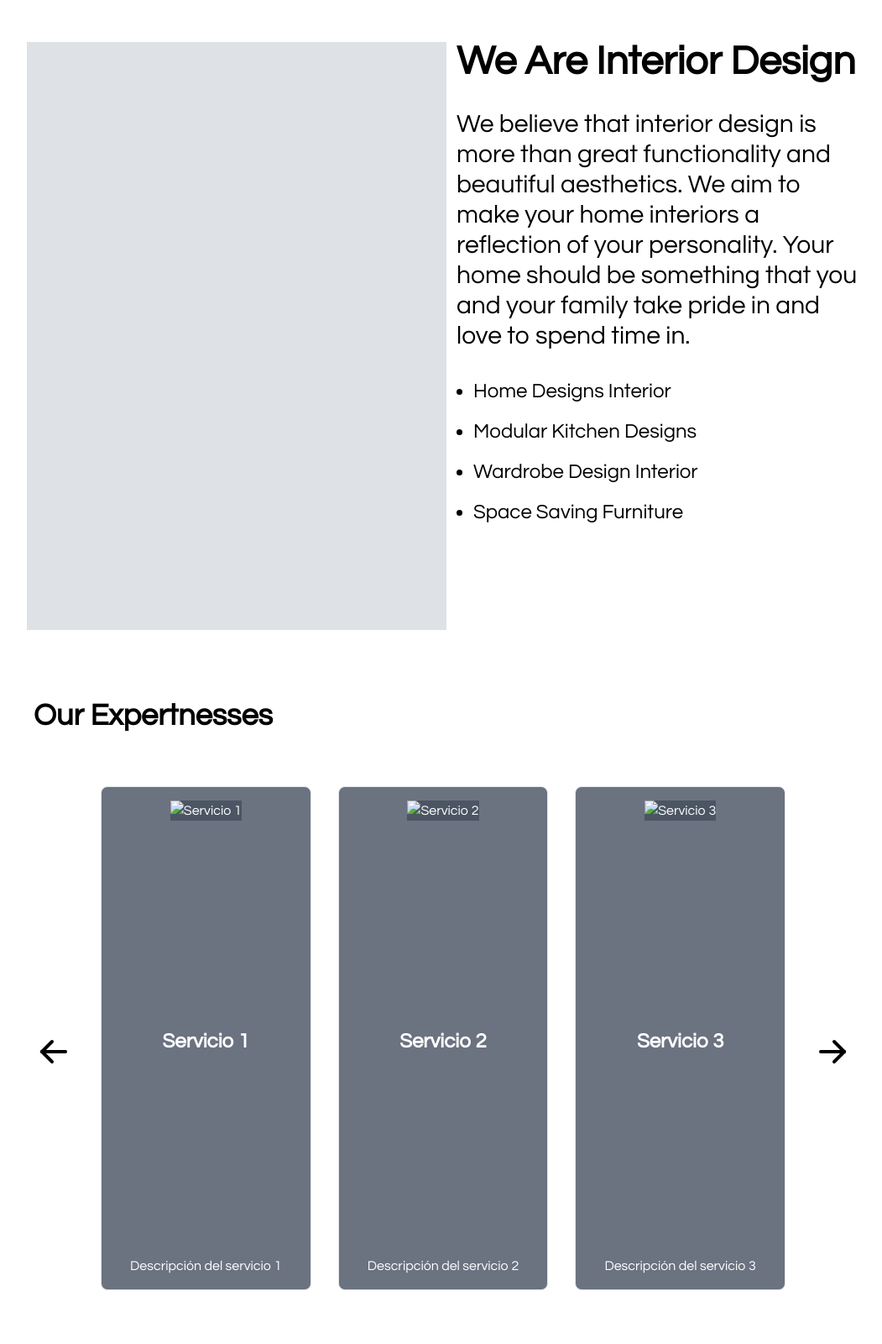
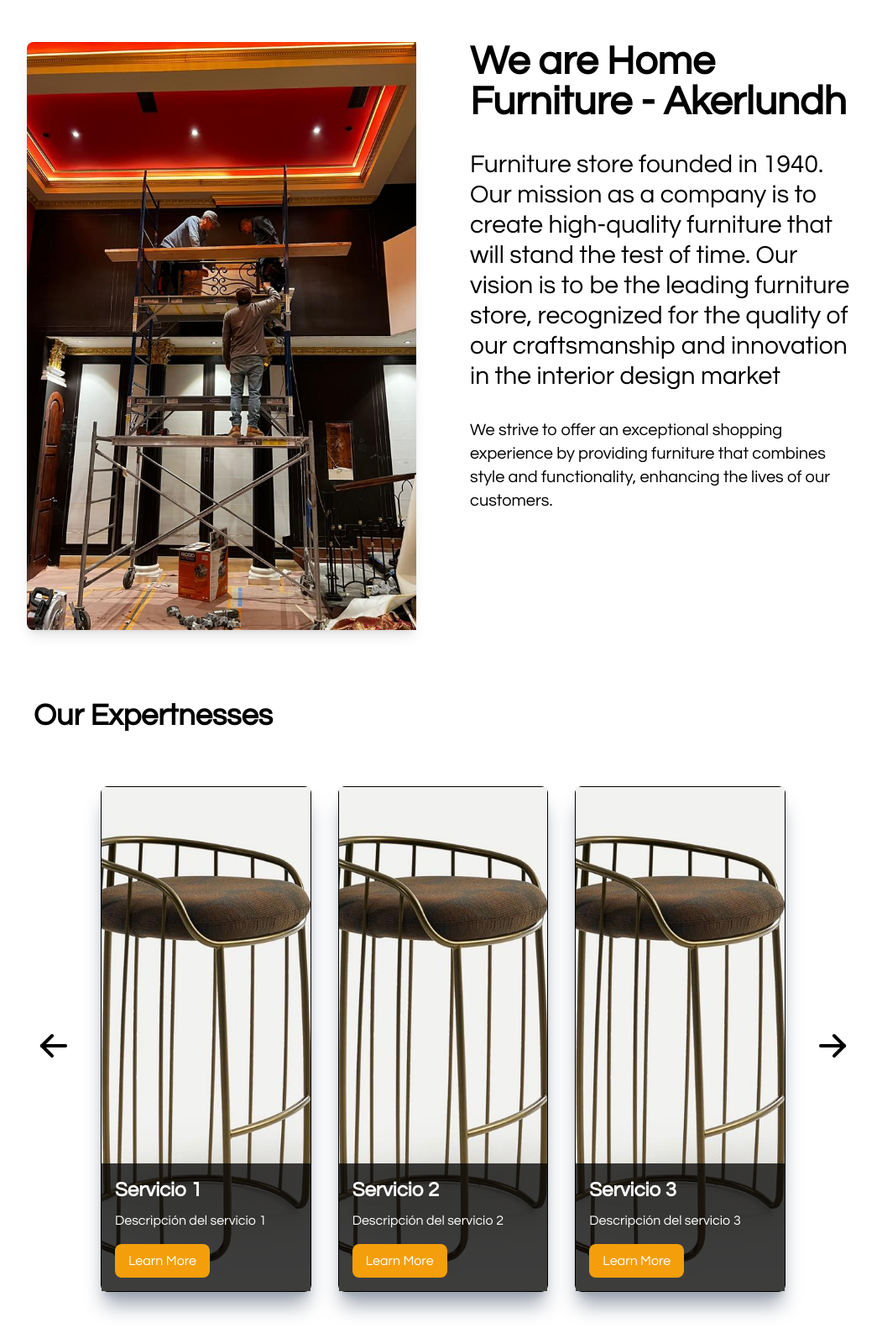
Before and after one commit to Kevin180317/Akerlundh, an Astro site: page / in a window 1280 px wide. Shown: the part 800-2400 px from the top of the page at 84% size, without its empty margins (112-1163 px from the left). Built offline with nearby package versions, Linux system fonts and the light colour scheme; Astro itself is replaced by a stand-in of ours.

Commit message:
primeros cambios

```diff
--- a/src/components/About.astro
+++ b/src/components/About.astro
@@ -1,27 +1,35 @@
 <main
   class="flex justify-center px-4 items-center md:h-screen mx-auto md:w-[80%]"
 >
-  <div class="grid grid-cols-1 md:grid-cols-2 gap-8">
+  <div class="grid grid-cols-1 md:grid-cols-2 gap-16 py-8">
     <!-- Primera columna: Imagen -->
-    <div class="animate-pulse">
-      <div class="bg-gray-300 md:w-[500px] md:h-[700px]"></div>
+    <div>
+      <img
+        src="/about.jpg"
+        class="md:w-full
+        md:h-[700px]
+        object-cover
+        rounded-lg
+        shadow-lg
+        md:rounded-r-none"
+        alt=""
+      />
     </div>
 
     <!-- Segunda columna: Texto y Lista -->
     <div>
-      <h2 class="text-5xl font-bold mb-8">We Are Interior Design</h2>
+      <h2 class="text-5xl font-bold mb-8">We are Home Furniture - Akerlundh</h2>
       <p class="mb-8 text-3xl">
-        We believe that interior design is more than great functionality and
-        beautiful aesthetics. We aim to make your home interiors a reflection of
-        your personality. Your home should be something that you and your family
-        take pride in and love to spend time in.
+        Furniture store founded in 1940. Our mission as a company is to create
+        high-quality furniture that will stand the test of time. Our vision is
+        to be the leading furniture store, recognized for the quality of our
+        craftsmanship and innovation in the interior design market
       </p>
-      <ul class="list-disc pl-5 text-2xl space-y-4">
-        <li>Home Designs Interior</li>
-        <li>Modular Kitchen Designs</li>
-        <li>Wardrobe Design Interior</li>
-        <li>Space Saving Furniture</li>
-      </ul>
+      <p class="mb-8 text-xl">
+        We strive to offer an exceptional shopping experience by providing
+        furniture that combines style and functionality, enhancing the lives of
+        our customers.
+      </p>
     </div>
   </div>
 </main>
--- a/src/components/Footer.astro
+++ b/src/components/Footer.astro
@@ -6,16 +6,21 @@ let date = new Date().getFullYear();
   <footer
     class="grid grid-cols-1 sm:grid-cols-2 md:grid-cols-4 md:w-[80%] mx-auto gap-8 px-8 py-16 md:py-4 h-80 items-center"
   >
-    <div class="flex flex-col mb-4">
+    <div class="flex flex-col">
       <h1 class="text-5xl font-bold mb-4">About Us</h1>
       <p class="text-xl font-light mb-4">
         Our dedicated home interior designers work with you tirelessly to tie
         your style with their design expertise, creating the perfect interior
         design concept.
       </p>
-      <strong class="text-amber-500 text-2xl"> support@Homekins.com </strong>
+      <a
+        class="text-amber-500 text-2xl font-bold cursor-pointer
+        hover:text-amber-600 hover:underline"
+        href="mailto:hfcustomdesign@gmail.com?subject=Consulta&body=Hola, me gustaría obtener más información."
+        >hfcustomdesign@gmail.com
+      </a>
     </div>
-    <div class="flex flex-col mb-4">
+    <div class="flex flex-col">
       <h1 class="text-5xl font-bold mb-4">Usefull link</h1>
       <ul class="text-xl space-y-4 cursor-pointer">
         <li>Frequently Asked</li>
@@ -40,6 +45,10 @@ let date = new Date().getFullYear();
         here.
       </p>
       <div class="flex gap-4">
+        <a
+          href="https://www.facebook.com/profile.php?id=61560814906853"
+          target="_blank"
+        >
           <svg
             xmlns="http://www.w3.org/2000/svg"
             class="stroke-black hover:stroke-amber-600 cursor-pointer"
@@ -60,6 +69,9 @@ let date = new Date().getFullYear();
               d="M12 10.174c-1.766 -2.784 -3.315 -4.174 -4.648 -4.174c-2 0 -3.263 2.213 -4 5.217c-.704 2.869 -.5 6.783 2 6.783c1.114 0 2.648 -1.565 4.148 -3.652c1 -1.391 1.833 -2.783 2.5 -4.174z"
             ></path>
           </svg>
+        </a>
+
+        <a href="https://www.instagram.com/hf_customdesign/" target="_blank">
           <svg
             xmlns="http://www.w3.org/2000/svg"
             class="stroke-black hover:stroke-amber-600 cursor-pointer"
@@ -79,6 +91,7 @@ let date = new Date().getFullYear();
             <path d="M12 12m-3 0a3 3 0 1 0 6 0a3 3 0 1 0 -6 0"></path>
             <path d="M16.5 7.5l0 .01"></path>
           </svg>
+        </a>
         <svg
           xmlns="http://www.w3.org/2000/svg"
           class="stroke-black hover:stroke-amber-600 cursor-pointer"
--- a/src/components/Header.jsx
+++ b/src/components/Header.jsx
@@ -29,9 +29,17 @@ const Header = ({ urlActual }) => {
       <nav className="flex justify-between items-center px-4">
         <div className="flex gap-8 items-center">
           <a href="/">
-            <img src="/logo.jpg" className="w-10 h-10" alt="LOGO" />
+            <img src="/logo.png" className="w-10 h-10" alt="LOGO" />
           </a>
-          <a>Numero telefonico</a>
+          <a
+            className="text-xl font-semibold
+          hover:text-amber-600 cursor-pointer
+          "
+            href="https://wa.me/+18583167656"
+            target="_blank"
+          >
+            +1 (858) 316-7656
+          </a>
         </div>
         <button onClick={toggleMenu} className="text-xl font-bold p-4">
           <svg
@@ -101,14 +109,22 @@ const Header = ({ urlActual }) => {
                   </li>
                 </ul>
                 <div className="py-24">
+                  <a
+                    href="https://wa.me/+18583167656"
+                    className="font-bold text-xl mb-4 hover:text-amber-600 cursor-pointer"
+                    target="_blank"
+                    rel="noopener noreferrer"
+                  >
+                    +1 (858) 316-7656{" "}
+                  </a>
+                  <a
+                    href="mailto:hfcustomdesign@gmail.com?subject=Consulta&body=Hola, me gustaría obtener más información."
+                    className="font-bold text-xl mb-4 hover:text-amber-600 cursor-pointer"
+                  >
+                    hfcustomdesign@gmail.com{" "}
+                  </a>
                   <p className="font-bold text-xl mb-4 hover:text-amber-600 cursor-pointer">
-                    (+6221) 000 888 999
-                  </p>
-                  <p className="font-bold text-xl mb-4 hover:text-amber-600 cursor-pointer">
-                    support@homekins.com{" "}
-                  </p>
-                  <p className="font-bold text-xl mb-4 hover:text-amber-600 cursor-pointer">
-                    129 Park street, New York 10903
+                    San Diego, California
                   </p>
                 </div>
                 <div className="absolute md:bottom-10">
--- a/src/components/Services.jsx
+++ b/src/components/Services.jsx
@@ -64,11 +64,36 @@ function Services({ cards }) {
               animate={{ opacity: 1, x: 0 }}
               exit={{ opacity: 0, x: index === 1 ? -300 : 300 }}
               transition={{ duration: 0.5 }}
-              className="flex md:justify-between items-center h-[500px] w-[400px] mb-8 md:h-[600px] md:w-[400px] flex-col border bg-gray-500 text-white p-4 rounded-lg"
+              className="flex md:justify-between items-center flex-col border border-black shadow-gray-400 shadow-xl rounded-lg mb-4"
             >
-              <img src={card.img} alt={card.title} className="bg-gray-600" />
-              <h2 className="text-2xl font-bold mt-4">{card.title}</h2>
-              <p className="text-center mt-2">{card.description}</p>
+              <div className="relative group">
+                <img
+                  src={card.image}
+                  alt={card.title}
+                  className="
+              w-96
+              md:h-[600px]
+              object-cover
+
+
+              "
+                />
+                <motion.div
+                  className="absolute bottom-0 left-0 w-full bg-black bg-opacity-75 text-white p-4 opacity-0 group-hover:opacity-100 transition-opacity duration-300"
+                  initial={{ opacity: 0, y: 50 }}
+                  animate={{ opacity: 1, y: 0 }}
+                  exit={{ opacity: 0, y: 50 }}
+                  transition={{ duration: 0.3 }}
+                >
+                  <h2 className="text-2xl font-bold">{card.title}</h2>
+                  <p className="mt-2">{card.description}</p>
+                  <button className="bg-amber-500 text-white px-4 py-2 rounded-lg mt-4">
+                    <a href={card.link} className="text-white">
+                      Learn More
+                    </a>
+                  </button>
+                </motion.div>
+              </div>
             </motion.div>
           ))}
         </AnimatePresence>
--- a/src/pages/index.astro
+++ b/src/pages/index.astro
@@ -15,25 +15,29 @@ const cards = [
     id: 1,
     title: "Servicio 1",
     description: "Descripción del servicio 1",
-    image: "/path/to/image1.jpg",
+    image: "/silla.jpg",
+    link: "/servicio-1",
   },
   {
     id: 2,
     title: "Servicio 2",
     description: "Descripción del servicio 2",
-    image: "/path/to/image2.jpg",
+    image: "/silla.jpg",
+    link: "/servicio-2",
   },
   {
     id: 3,
     title: "Servicio 3",
     description: "Descripción del servicio 3",
-    image: "/path/to/image3.jpg",
+    image: "/silla.jpg",
+    link: "/servicio-3",
   },
   {
     id: 4,
     title: "Servicio 4",
     description: "Descripción del servicio 4",
-    image: "/path/to/image4.jpg",
+    image: "/silla.jpg",
+    link: "/servicio-4",
   },
 ];
 ---
```
Also changed, not shown: public/about.jpg (added), public/logo.jpg (deleted), public/logo.png (added), public/silla.jpg (added), 1 other file. Lines whose indentation alone changed are shown as unchanged.
